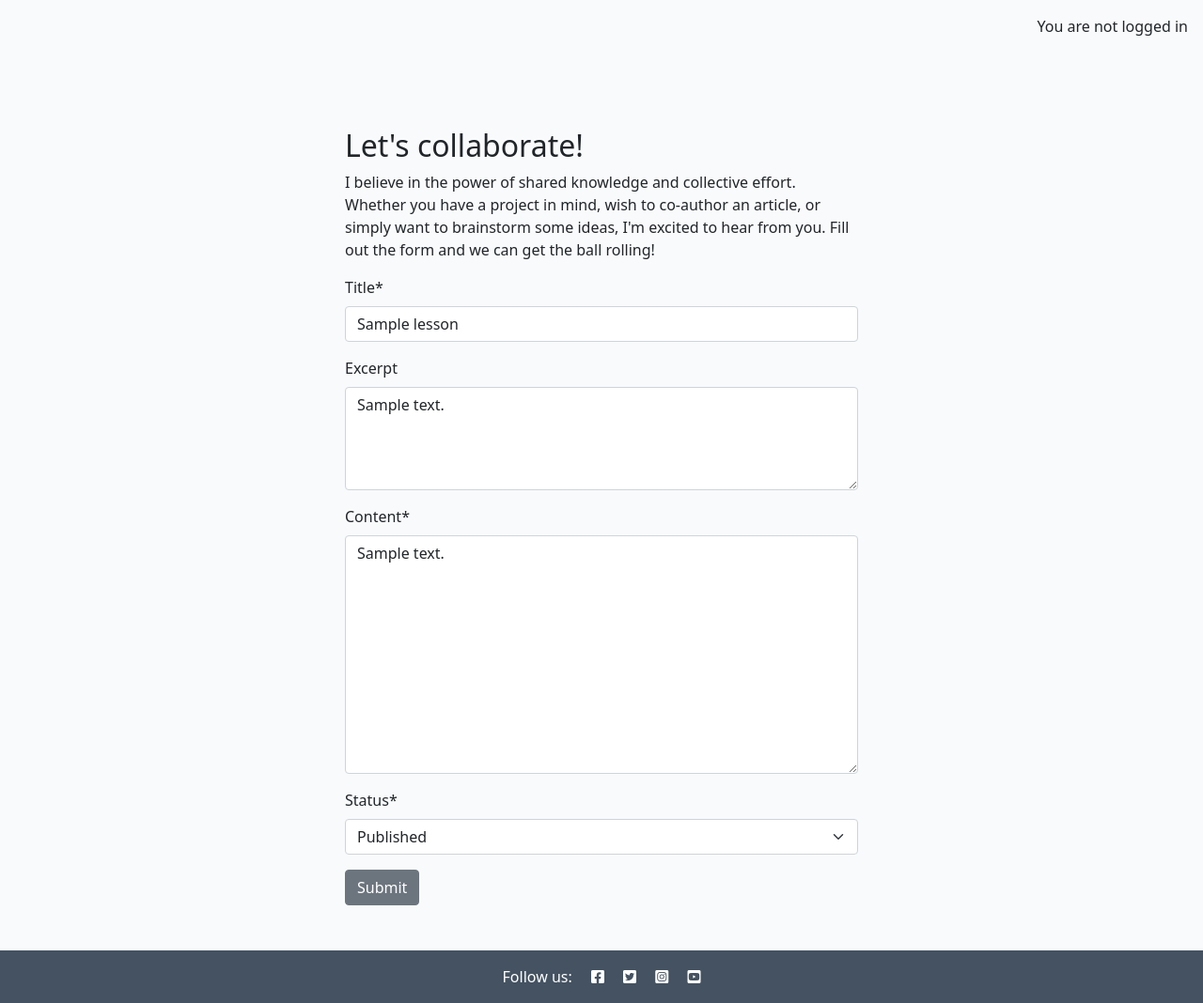
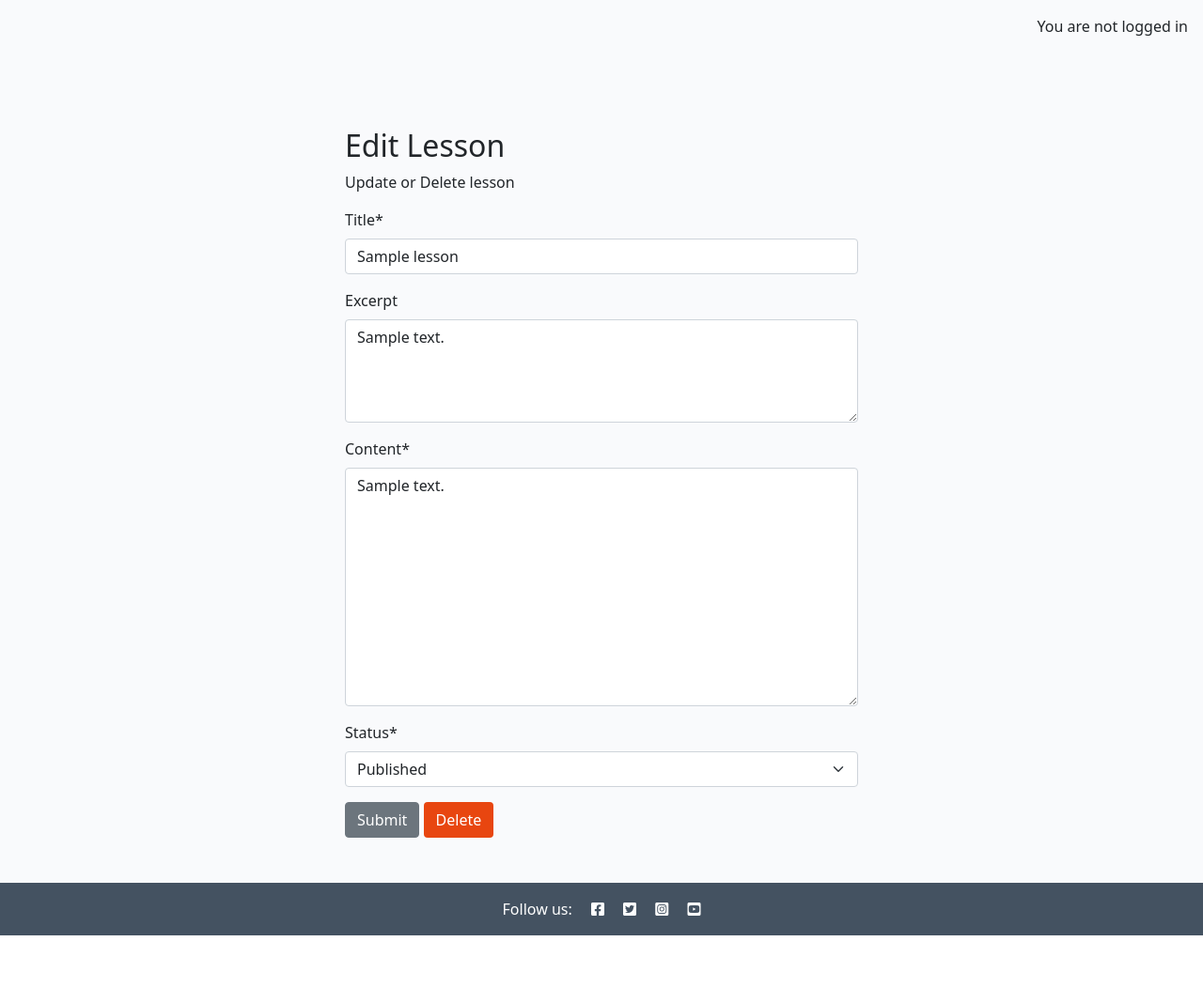
Before and after one commit to jeffchen1118/django-amazingtutors, a Django app: a page that uses templates/base.html in a window 1280 px wide. Shown: the part 60-1128 px from the top of the page at 94% size. After the commit the page ends 1056 px from the top, so only its background shows below. Run offline with Django 4.2, Linux system fonts and the light colour scheme; tables that the repository leaves empty hold one stand-in row (values such as "Sample post"); some libraries are stand-ins or nearby versions.

Commit message:
Added delete lesson button and timeout for message

```diff
--- a/lesson/templates/lesson/lesson_edit.html
+++ b/lesson/templates/lesson/lesson_edit.html
@@ -7,28 +7,53 @@
 
     <div class="row">
         <div class="col text-right">
-          <!-- Updated on field goes in here -->
+            <!-- Updated on field goes in here -->
 
-          <!-- <p class="text-end"><em>Updated on: {{ about.updated_on }}</em></p> -->
+            <!-- <p class="text-end"><em>Updated on: {{ about.updated_on }}</em></p> -->
         </div>
     </div>
     <div class="row justify-content-center">
         <div class="col-12 col-md-6 my-5">
-            <h2>Let's collaborate!</h2>
-            <p>I believe in the power of shared knowledge and collective effort.
-                Whether you have a project in mind, wish to co-author
-                an article, or simply want to brainstorm some ideas,
-                I'm excited to hear from you. Fill out the form
-                and we can get the ball rolling!</p>
+            <h2>Edit Lesson</h2>
+            <p>Update or Delete lesson</p>
 
             <!-- add your form here. Your submit button should
                                 have the classes of btn, btn-secondary -->
             <form method="POST"">
                 {{ lesson_form | crispy }}
                 {% csrf_token %}
-                <button class="btn btn-secondary" type="submit">Submit</button>
+                <button class=" btn btn-secondary" type="submit">Submit</button>
+                <button class="btn btn-delete" lesson_slug = {{ lesson.slug }}>Delete</button>
             </form>
+
+
+        </div>
+    </div>
+</div>
+<!-- Delete confirmation modal -->
+<div class="modal fade" id="deleteModal" tabindex="-1" aria-labelledby="deleteModalLabel" aria-hidden="true">
+    <div class="modal-dialog">
+        <div class="modal-content">
+            <div class="modal-header">
+                <h5 class="modal-title" id="deleteModalLabel">Delete Lesson?</h5>
+                <button type="button" class="btn-close" data-bs-dismiss="modal" aria-label="Close"></button>
+            </div>
+            <div class="modal-body">
+                Are you sure you want to delete your lesson?
+                This action cannot be undone.
+            </div>
+            <div class="modal-footer">
+                <button type="button" class="btn btn-secondary" data-bs-dismiss="modal">Close</button>
+                <!-- <button class="btn btn-danger formaction="{% url 'lesson_delete' lesson.slug %}">Delete</button>
+                                        -->
+                <a id="deleteConfirm" href="#" class="btn
+                                        btn-danger">Delete</a>
+            </div>
         </div>
     </div>
 </div>
 {% endblock content %}
+
+{% block extras %}
+<script src="{% static 'js/lesson.js' %}"></script>
+{% endblock %}
--- a/lesson/urls.py
+++ b/lesson/urls.py
@@ -4,6 +4,7 @@ from . import views
 
 urlpatterns = [
     path("create/", views.lesson_create, name="lesson_create"),
+    path("<slug:slug>/lesson_delete", views.lesson_delete, name="lesson_delete"),
     path("<slug:slug>/", views.lesson_detail, name="lesson_detail"),
     path(
         "<slug:slug>/lesson_edit/",
--- a/lesson/views.py
+++ b/lesson/views.py
@@ -139,3 +139,14 @@ def lesson_create(request):
             request,
             "lesson/index.html",
         )
+
+
+def lesson_delete(request, slug):
+    """
+    view to delete a lesson
+    """
+    lesson = get_object_or_404(Lesson, slug=slug)
+
+    lesson.delete()
+    messages.success(request, "Lesson deleted successfully.")
+    return redirect("home")
--- /dev/null
+++ b/static/js/lesson.js
@@ -0,0 +1,25 @@
+
+const deleteModal = new bootstrap.Modal(document.getElementById("deleteModal"));
+const deleteButtons = document.getElementsByClassName("btn-delete");
+const deleteConfirm = document.getElementById("deleteConfirm");
+
+
+
+/**
+* Initializes deletion functionality for the provided delete buttons.
+*
+* For each button in the `deleteButtons` collection:
+* - Retrieves the associated comment's ID upon click.
+* - Updates the `deleteConfirm` link's href to point to the
+* deletion endpoint for the specific comment.
+* - Displays a confirmation modal (`deleteModal`) to prompt
+* the user for confirmation before deletion.
+*/
+for (let button of deleteButtons) {
+    button.addEventListener("click", (e) => {
+      e.preventDefault(); // Prevents the default behavior of the button
+      let lessonSlug = e.target.getAttribute("lesson_slug");
+      deleteConfirm.href = `/${lessonSlug}/lesson_delete`;
+      deleteModal.show();
+    });
+}
--- a/static/js/script.js
+++ /dev/null
@@ -1 +0,0 @@
-console.log('Life, Universe, and Everything');
--- a/templates/base.html
+++ b/templates/base.html
@@ -116,7 +116,18 @@
     <script src="https://cdn.jsdelivr.net/npm/bootstrap@5.0.1/dist/js/bootstrap.bundle.min.js"
         integrity="sha384-gtEjrD/SeCtmISkJkNUaaKMoLD0//ElJ19smozuHV6z3Iehds+3Ulb9Bn9Plx0x4" crossorigin="anonymous">
         </script>
-    <script src="{% static 'js/script.js' %}"></script>
-</body>
+    {% block extras %}{% endblock %}
+    <!-- Add this script to make messages fade away -->
+    <script>
+        document.addEventListener("DOMContentLoaded", function() {
+            setTimeout(function() {
+                var alerts = document.querySelectorAll('.alert');
+                alerts.forEach(function(alert) {
+                    var bsAlert = new bootstrap.Alert(alert);
+                    bsAlert.close();
+                });
+            }, 5000); // Adjust the time (5000ms = 5 seconds) as needed
+        });
+    </script>
 
 </html>
```
Also changed, not shown: 2 other files.
